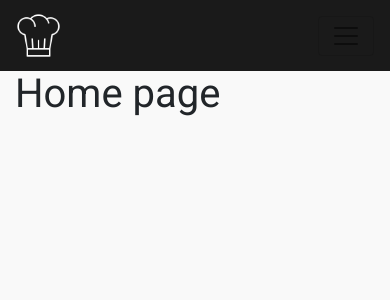
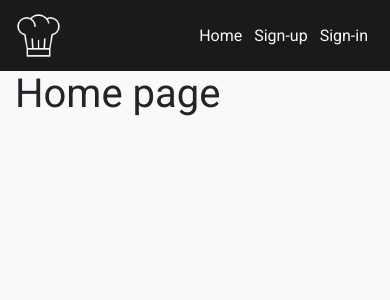
Before and after one commit to MerelMoehn/cheffies, a React (Create React App) app: page / in a window 390 px wide. Shown: the top 300 px of the page. Built offline with nearby package versions, Linux system fonts and the light colour scheme; no server answers.

Commit message:
Fix responsive issue dropdown navbar

```diff
--- a/src/components/NavBar.js
+++ b/src/components/NavBar.js
@@ -100,7 +100,7 @@ const NavBar = () => {
   );
 
   return (
-    <Navbar className={styles.NavBar} expand="md" fixed="top">
+    <Navbar className={styles.NavBar} fixed="top">
       <Container fluid>
         <NavLink to="/">
           <Navbar.Brand>
```
